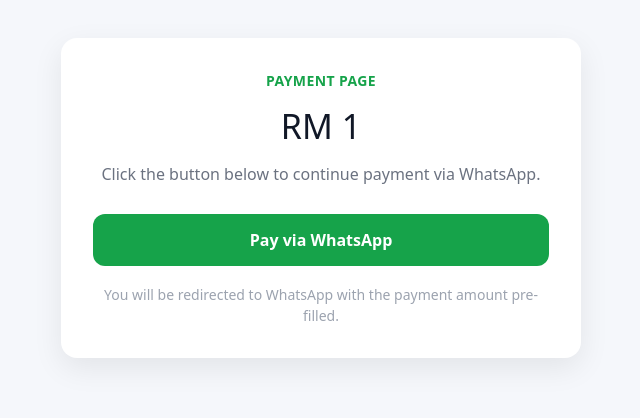
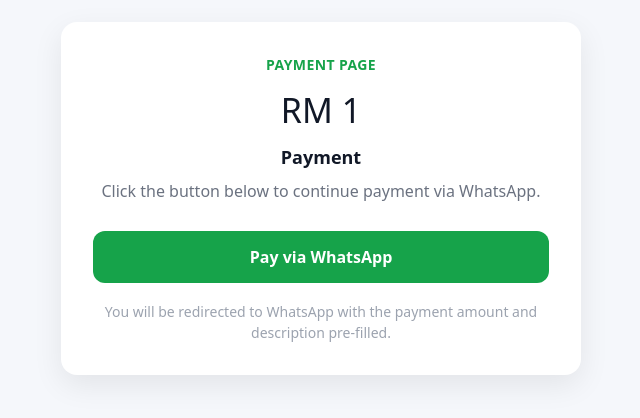
Before and after one commit to maizhakimm/pay-link, a Next.js app: page /pay/1 in a window 1280 px wide. Shown: the part 202-620 px from the top of the page, without its empty margins (319-959 px from the left). Built offline with nearby package versions, Linux system fonts and the light colour scheme.

Commit message:
Update page.tsx

```diff
--- a/src/app/pay/[amount]/page.tsx
+++ b/src/app/pay/[amount]/page.tsx
@@ -1,6 +1,13 @@
-export default function PayPage({ params }: { params: { amount: string } }) {
+export default function PayPage({
+  params,
+  searchParams,
+}: {
+  params: { amount: string }
+  searchParams?: { desc?: string }
+}) {
   const phone = '60163352087'
-  const message = `Hi, saya nak buat bayaran RM ${params.amount}. Boleh share details pembayaran?`
+  const description = searchParams?.desc || 'Payment'
+  const message = `Hi, saya nak buat bayaran RM ${params.amount} untuk ${description}. Boleh share details pembayaran?`
   const whatsappLink = `https://wa.me/${phone}?text=${encodeURIComponent(message)}`
 
   return (
@@ -40,13 +47,25 @@ export default function PayPage({ params }: { params: { amount: string } }) {
         <h1
           style={{
             marginTop: '10px',
-            marginBottom: '10px',
+            marginBottom: '8px',
             fontSize: '34px',
             color: '#111827',
           }}
         >
           RM {params.amount}
         </h1>
+
+        <p
+          style={{
+            marginTop: 0,
+            marginBottom: '8px',
+            color: '#111827',
+            fontSize: '18px',
+            fontWeight: 600,
+          }}
+        >
+          {description}
+        </p>
 
         <p
           style={{
@@ -85,7 +104,7 @@ export default function PayPage({ params }: { params: { amount: string } }) {
             fontSize: '14px',
           }}
         >
-          You will be redirected to WhatsApp with the payment amount pre-filled.
+          You will be redirected to WhatsApp with the payment amount and description pre-filled.
         </p>
       </div>
     </main>
```
